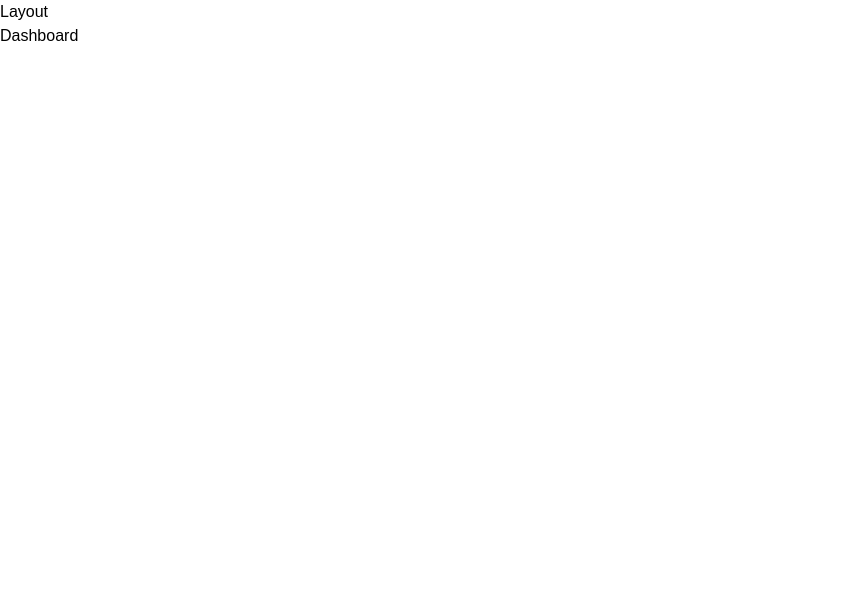
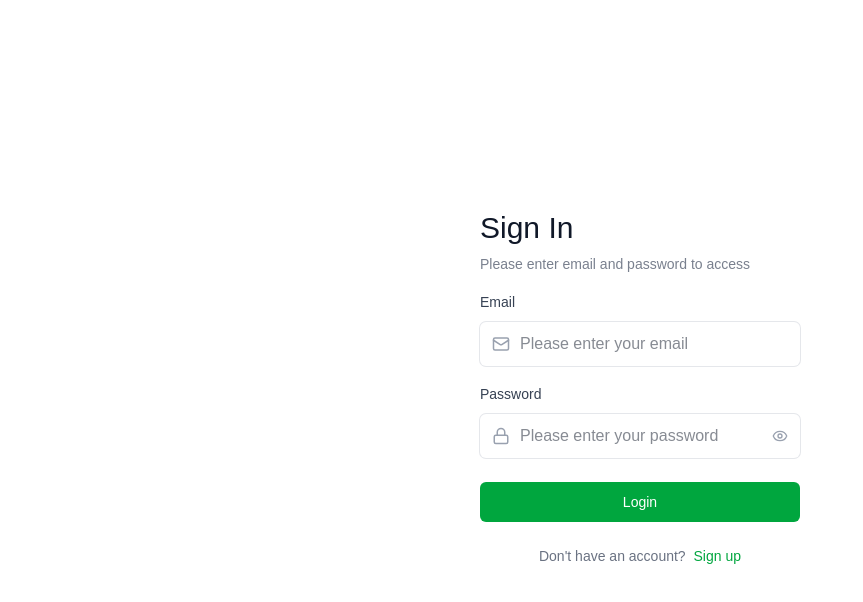
Before and after one commit to Harshit-Bhan/AI-Fitness-App, a React (Vite) app in the folder client/: page / in a window 1280 px wide. Shown: the top 602 px of the page, without its empty margins (0-863 px from the left). Built offline with nearby package versions, Linux system fonts and the light colour scheme; a web font is replaced by a local one.

Commit message:
Sign-in/Sign-up page created

```diff
--- a/client/package.json
+++ b/client/package.json
@@ -11,8 +11,10 @@
   },
   "dependencies": {
     "@tailwindcss/vite": "^4.1.18",
+    "lucide-react": "^0.563.0",
     "react": "^19.2.0",
     "react-dom": "^19.2.0",
+    "react-hot-toast": "^2.6.0",
     "react-router-dom": "^7.13.0",
     "tailwindcss": "^4.1.18"
   },
--- a/client/src/App.tsx
+++ b/client/src/App.tsx
@@ -4,8 +4,17 @@ import FoodLog from "./pages/FoodLog"
 import ActivityLog from "./pages/ActivityLog"
 import Profile from "./pages/Profile"
 import Layout from "./pages/Layout"
+import { useAppContext } from "./context/AppContext"
+import Login from "./pages/Login"
+import Loading from "./components/Loading"
 
 const App = () => {
+  const {user,isUserFetched} = useAppContext();
+
+  if(!user){
+    return isUserFetched ? <Login/> : <Loading/>
+  }
+
   return (
     <>
       <Routes>
--- /dev/null
+++ b/client/src/components/Loading.tsx
@@ -0,0 +1,11 @@
+import { Loader2Icon } from "lucide-react"
+
+const Loading = () => {
+  return (
+    <div className="flex h-screen items-center justify-center bg-gray-50 dark:bg-gray-900">
+      <Loader2Icon className="h-8 w-8 animate-spin text-green-500"/>
+    </div>
+  )
+}
+
+export default Loading
--- a/client/src/context/AppContext.tsx
+++ b/client/src/context/AppContext.tsx
@@ -1,5 +1,5 @@
-import { createContext, useContext, useEffect } from "react";
-import { initialState, type ActivityEntry, type Credentials, type FoodEntry } from "../types";
+import { createContext, useContext, useEffect, useState } from "react";
+import { initialState, type ActivityEntry, type Credentials, type FoodEntry, type User } from "../types";
 import { useNavigate } from "react-router-dom";
 import mockApi from "../assets/mockApi";
 
@@ -69,7 +69,7 @@ export const AppProvider = ({children} : {children: React.ReactNode}) => {
         } else {
             setIsUserFetched(true);
         }
-    })
+    },[]);
 
 
 
--- a/client/src/main.tsx
+++ b/client/src/main.tsx
@@ -2,9 +2,16 @@ import { createRoot } from 'react-dom/client'
 import './index.css'
 import App from './App.tsx'
 import {BrowserRouter} from 'react-router-dom'
+import { AppProvider } from './context/AppContext.tsx'
+import { ThemeProvider } from './context/ThemeContext.tsx'
 
 createRoot(document.getElementById('root')!).render(
   <BrowserRouter>
-    <App />
+    <ThemeProvider>
+      <AppProvider>
+        <App />
+      </AppProvider>
+    </ThemeProvider>
   </BrowserRouter>,
+
 )
--- a/client/src/pages/Login.tsx
+++ b/client/src/pages/Login.tsx
@@ -1,10 +1,97 @@
-import React from 'react'
+import { AtSignIcon, EyeIcon, EyeOffIcon, LockIcon, MailIcon } from 'lucide-react';
+import React, { useEffect, useState } from 'react'
+import { useNavigate } from 'react-router-dom';
+import { useAppContext } from '../context/AppContext';
+import type { ReactFormState } from 'react-dom/client';
 
 const Login = () => {
+
+  const [state,setState] = useState('login');
+  const [username,setUsername] = useState('');
+  const [email,setEmail] = useState('');
+  const [password,setPassword] = useState('');
+  const [showPassword,setShowPassword] = useState(false);
+  const [isSubmitting,setIsSubmitting] = useState(false);
+
+  const navigate = useNavigate();
+
+  const {login, signup, user} = useAppContext();
+
+  useEffect(() => {
+    if(user){
+      navigate('/');
+    }
+  },[user, navigate])
+
+  const handleSubmit = async (e: React.FormEvent) => {
+    e.preventDefault();
+    setIsSubmitting(true);
+    if(state === 'login'){
+      await login({email,password});
+    } else {
+      await signup({username,email,password});
+    }
+    setIsSubmitting(false);
+  }
+
   return (
-    <div>
-      Login
-    </div>
+    <>
+      <main className='login-page-container'>
+        <form onSubmit={handleSubmit} className='login-form'>
+          <h2 className='text-3xl font-medium text-gray-900 dark:text-white' >
+            {state === 'login' ? 'Sign In' : 'Sign Up'}
+          </h2>
+          <p className='mt-2 text-sm text-gray-500/90 dark:text-gray-400'>
+            {state === 'login' ? 'Please enter email and password to access' : 'Please enter your details to create an account.'}
+          </p>
+
+          {/* Username */}
+          {state !== 'login' && (
+            <div className='mt-4'>
+              <label className='font-medium text-sm text-gray-700 dark:text-gray-300'>Username</label>
+              <div className='relative mt-2'>
+                <AtSignIcon className='absolute left-3 top-1/2 -translate-y-1/2 text-gray-400 size-4.5'/>
+                <input onChange={(e)=>setUsername(e.target.value)} value={username}  type="text" placeholder='Please enter a username' className='login-input' required/>
+              </div>
+            </div>
+          )}
+
+          {/* Email */}
+            <div className='mt-4'>
+              <label className='font-medium text-sm text-gray-700 dark:text-gray-300'>Email</label>
+              <div className='relative mt-2'>
+                <MailIcon className='absolute left-3 top-1/2 -translate-y-1/2 text-gray-400 size-4.5'/>
+                <input onChange={(e)=>setEmail(e.target.value)} value={email} type="email" placeholder='Please enter your email' className='login-input' required/>
+              </div>
+            </div>
+
+            {/* Password */}
+            <div className='mt-4'>
+              <label className='font-medium text-sm text-gray-700 dark:text-gray-300'>Password</label>
+              <div className='relative mt-2'>
+                <LockIcon className='absolute left-3 top-1/2 -translate-y-1/2 text-gray-400 size-4.5'/>
+                <input onChange={(e)=>setPassword(e.target.value)} value={password} type={showPassword ? 'text' : 'password'} placeholder='Please enter your password' className='login-input' required/>
+                <button type="button" className='absolute right-3 top-1/2 -translate-y-1/2 text-gray-400 hover:text-gray-600' onClick={() => setShowPassword((p)=>!p)} >
+                  {showPassword ? <EyeOffIcon size={16}/> : <EyeIcon size={16}/>}
+                </button>
+              </div>
+            </div>
+
+            <button type="submit" disabled={isSubmitting} className='login-button' >
+              {isSubmitting ? "Signing In..." : state === "login" ? 'Login' : "Sign up"}
+            </button>
+
+            {state === 'login' ? (
+              <p className='text-center py-6 text-sm text-gray-500 dark:text-gray-400'>Don't have an account? <button onClick={()=>setState('signup')} className='ml-1 cursor-pointer text-green-600 hover:underline'>Sign up</button></p>
+            )
+            : (
+              <p className='text-center py-6 text-sm text-gray-500 dark:text-gray-400'>Already have an account? <button onClick={()=>setState('login')} className='ml-1 cursor-pointer text-green-600 hover:underline'>Login</button></p>
+            )
+          }
+
+        </form>
+      </main>
+    </>
   )
 }
 
```
Also changed, not shown: 1 other file (tests, documents, lock files or other folders).
